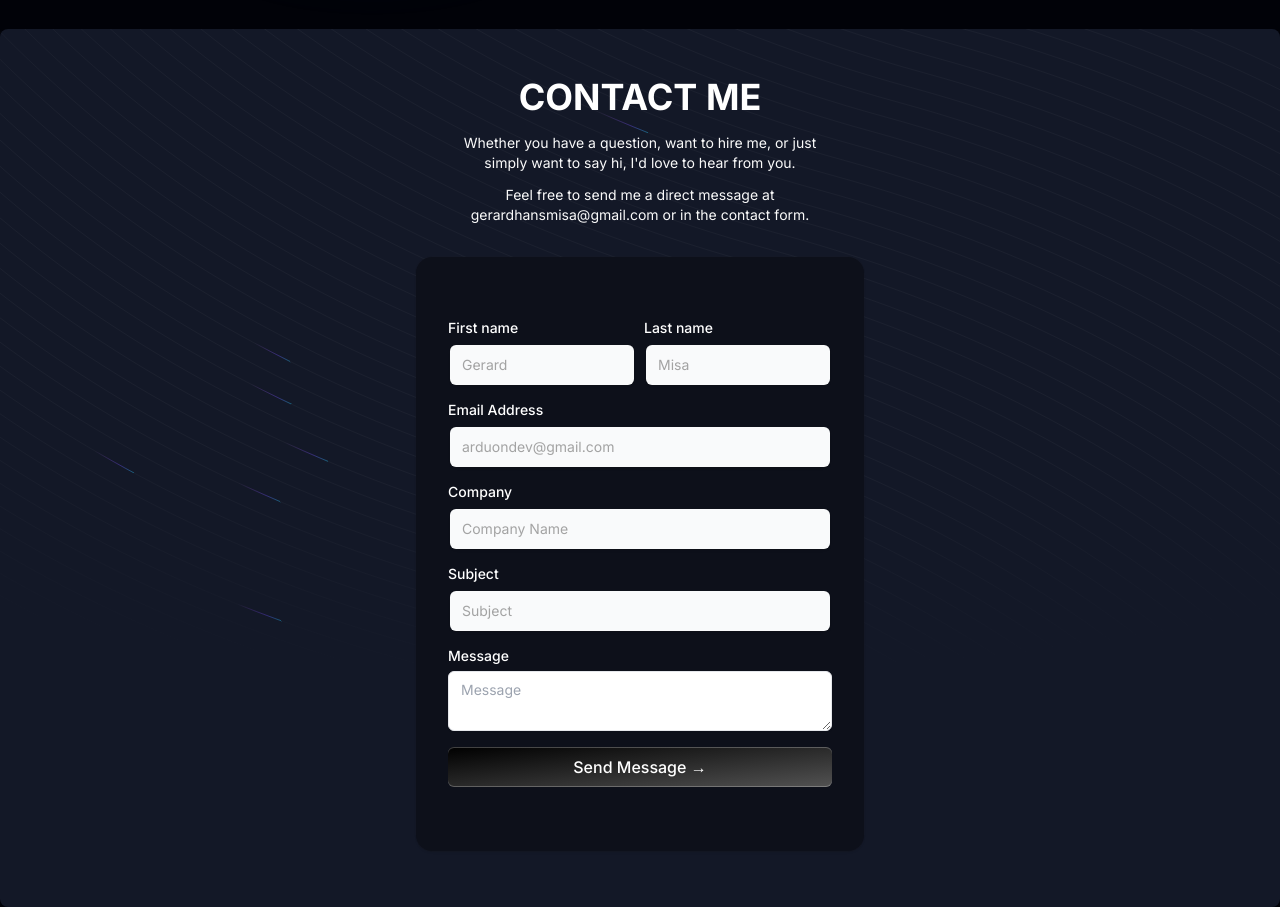
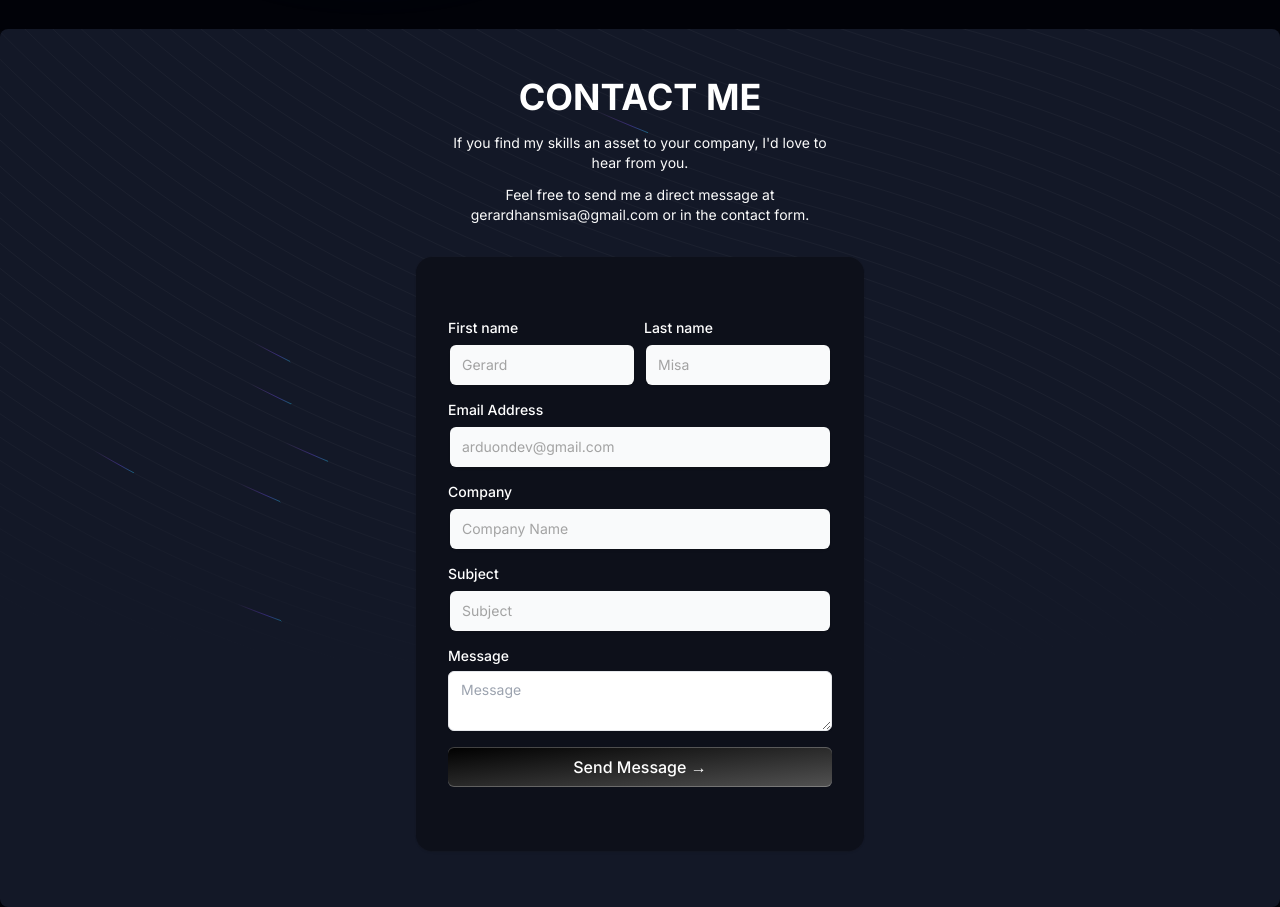
Before and after one commit to GodRard/Arduon-Dev-Portfolio, a Next.js app: page / in a window 1280 px wide. Shown: the part 2860-3767 px from the top of the page. Built offline with nearby package versions, Linux system fonts and the light colour scheme.

Commit message:
Add SpeedInsights

```diff
--- a/app/layout.tsx
+++ b/app/layout.tsx
@@ -5,6 +5,7 @@ import StarsCanvas from "@/components/main/StarBackground";
 import Navbar from "@/components/main/Navbar";
 import Footer from "@/components/main/Footer";
 import { Toaster } from "react-hot-toast";
+import { SpeedInsights } from "@vercel/speed-insights/next"
 
 const inter = Inter({ subsets: ["latin"] });
 
@@ -29,6 +30,7 @@ export default function RootLayout({
           <main className="flex-1">
             <Toaster position="top-center" />
             {children}
+            <SpeedInsights />
           </main>
 
           {/* <Footer /> */}
--- a/components/main/Contact.tsx
+++ b/components/main/Contact.tsx
@@ -14,7 +14,7 @@ function Contact() {
           CONTACT ME
         </h2>
         <p className="text-neutral-50 text-sm max-w-sm mt-4 text-center">
-          Whether you have a question, want to hire me, or just simply want to say hi, I&apos;d love to hear from you.
+        If you find my skills an asset to your company, I&apos;d love to hear from you.
         </p>
         <p className="text-neutral-50 text-sm max-w-sm mt-3 text-center">
           Feel free to send me a direct message at gerardhansmisa@gmail.com or in the contact form.
@@ -22,7 +22,7 @@ function Contact() {
       </div>
 
       <div className="max-w-2xl mx-auto p-4 mb-10 z-30">
-        <div className="max-w-md w-full mx-auto rounded-none md:rounded-2xl p-4 md:p-8 shadow-input bg-[#0D101A]  ">
+        <div className="max-w-md w-full mx-auto rounded-none md:rounded-2xl p-4 md:p-8 shadow-input bg-[#0D101A]">
           <ContactForm/>
         </div>
       </div>
--- a/package.json
+++ b/package.json
@@ -18,6 +18,7 @@
     "@tabler/icons-react": "^3.1.0",
     "@types/nodemailer": "^6.4.14",
     "@types/three": "^0.162.0",
+    "@vercel/speed-insights": "^1.0.10",
     "clsx": "^2.1.0",
     "locomotive-scroll": "^5.0.0-beta.11",
     "lucide-react": "^0.358.0",
```
Also changed, not shown: 1 other file (tests, documents, lock files or other folders).
